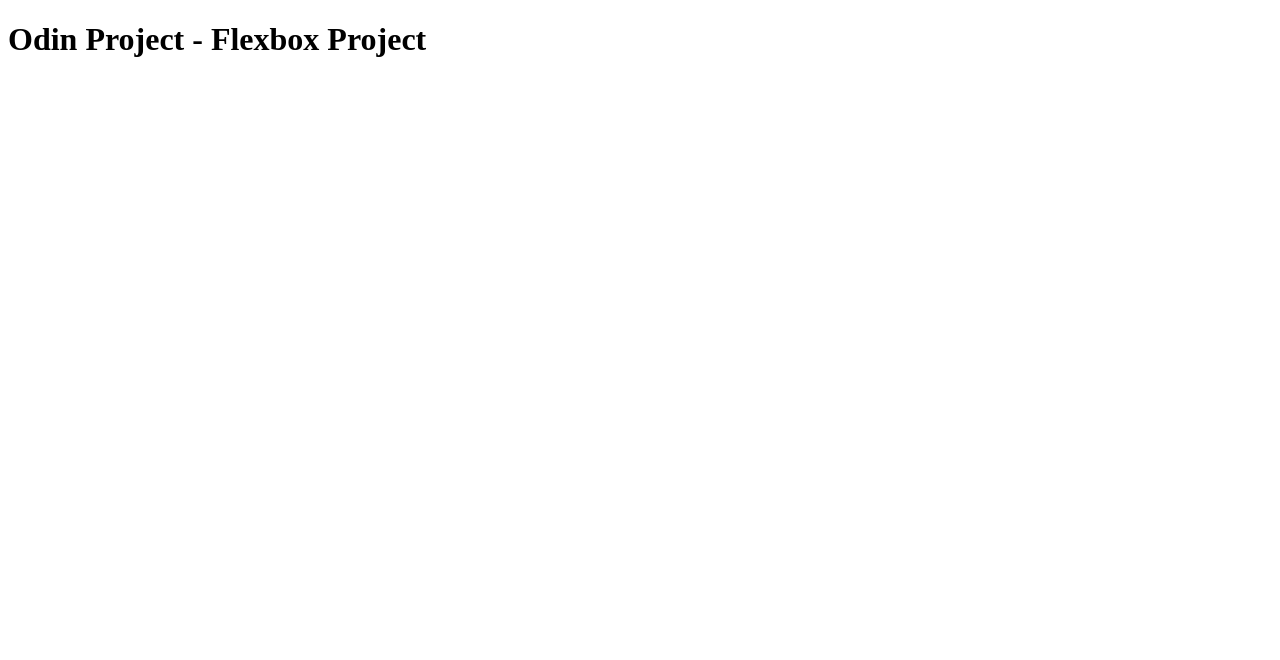
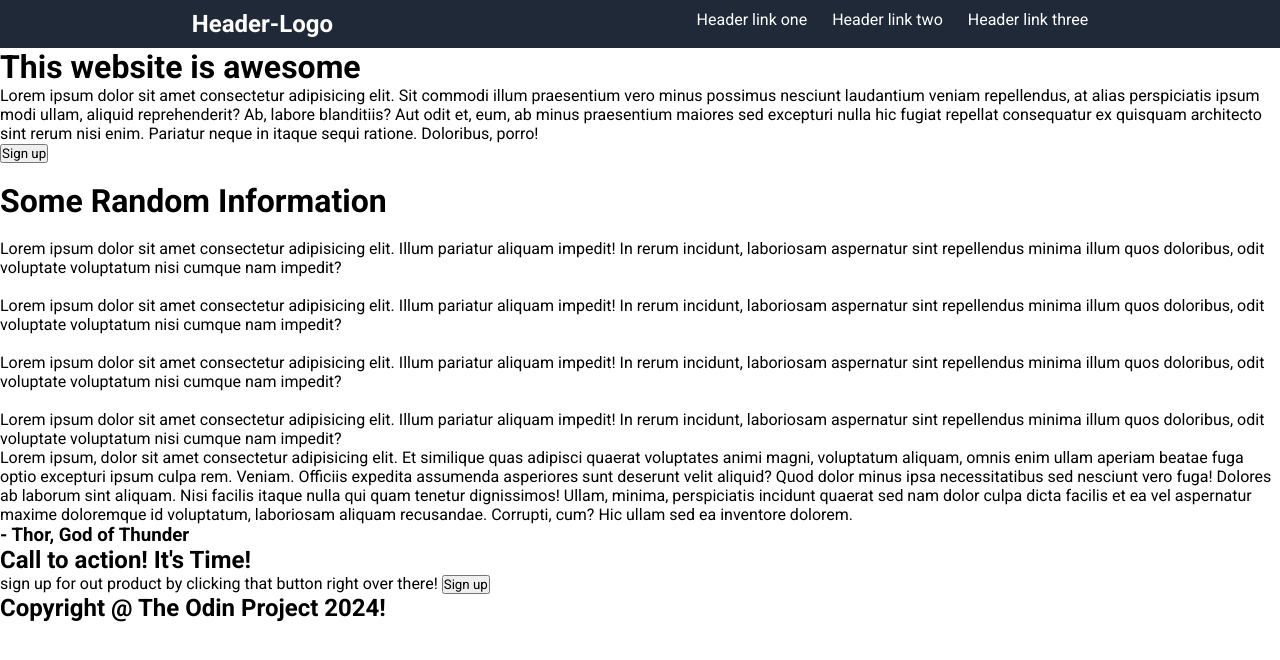
Before and after one commit to PavanCodes05/Css-flexbox, a plain HTML site: page index.html in a window 1280 px wide. Drawn offline with Linux system fonts and the light colour scheme.

Commit message:
HTML For all, CSS For Navbar
Every HTML component has been created and the CSS styling for the
Navbar has been completed.

```diff
--- a/index.html
+++ b/index.html
@@ -7,6 +7,74 @@
     <link rel="stylesheet" href="./style.css">
 </head>
 <body>
-    <h1>Odin Project - Flexbox Project</h1>
+    <div class="header">
+        <div class="nav-bar">
+            <h2>Header-Logo</h2>
+
+            <ul>
+                <li>Header link one</li>
+                <li>Header link two</li>
+                <li>Header link three</li>
+            </ul>
+        </div>
+        <div class="hero">
+           <div class="left">
+                <h1>This website is awesome</h1>
+                <p>
+                    Lorem ipsum dolor sit amet consectetur adipisicing elit. Sit commodi illum praesentium vero minus possimus nesciunt laudantium veniam repellendus, at alias perspiciatis ipsum modi ullam, aliquid reprehenderit? Ab, labore blanditiis?
+                    Aut odit et, eum, ab minus praesentium maiores sed excepturi nulla hic fugiat repellat consequatur ex quisquam architecto sint rerum nisi enim. Pariatur neque in itaque sequi ratione. Doloribus, porro!
+                </p>
+                <button>
+                    Sign up
+                </button>
+           </div>
+
+           <div class="right">
+                <div class="image-section">
+                    <img src="" alt="">
+                </div>
+           </div>
+        </div>
+    </div>
+
+    <div class="information">
+        <h1>Some Random Information</h1>
+
+        <div class="boxes">
+            <img>
+            <p>Lorem ipsum dolor sit amet consectetur adipisicing elit. Illum pariatur aliquam impedit! In rerum incidunt, laboriosam aspernatur sint repellendus minima illum quos doloribus, odit voluptate voluptatum nisi cumque nam impedit?</p><img>
+
+            <img>
+            <p>Lorem ipsum dolor sit amet consectetur adipisicing elit. Illum pariatur aliquam impedit! In rerum incidunt, laboriosam aspernatur sint repellendus minima illum quos doloribus, odit voluptate voluptatum nisi cumque nam impedit?</p><img>
+
+            <img>
+            <p>Lorem ipsum dolor sit amet consectetur adipisicing elit. Illum pariatur aliquam impedit! In rerum incidunt, laboriosam aspernatur sint repellendus minima illum quos doloribus, odit voluptate voluptatum nisi cumque nam impedit?</p>
+
+            <img>
+            <p>Lorem ipsum dolor sit amet consectetur adipisicing elit. Illum pariatur aliquam impedit! In rerum incidunt, laboriosam aspernatur sint repellendus minima illum quos doloribus, odit voluptate voluptatum nisi cumque nam impedit?</p>
+        </div>
+    </div>
+
+    <div class="quote">
+        <span>
+            Lorem ipsum, dolor sit amet consectetur adipisicing elit. Et similique quas adipisci quaerat voluptates animi magni, voluptatum aliquam, omnis enim ullam aperiam beatae fuga optio excepturi ipsum culpa rem. Veniam.
+            Officiis expedita assumenda asperiores sunt deserunt velit aliquid? Quod dolor minus ipsa necessitatibus sed nesciunt vero fuga! Dolores ab laborum sint aliquam. Nisi facilis itaque nulla qui quam tenetur dignissimos!
+            Ullam, minima, perspiciatis incidunt quaerat sed nam dolor culpa dicta facilis et ea vel aspernatur maxime doloremque id voluptatum, laboriosam aliquam recusandae. Corrupti, cum? Hic ullam sed ea inventore dolorem.
+        </span>
+        <h3>- Thor, God of Thunder</h3>
+    </div>
+
+    <div class="cta">
+        <h2>Call to action! It's Time!</h2>
+        <span>sign up for out product by clicking that button right over there!</span>
+
+        <button>
+            Sign up
+        </button>
+    </div>
+
+    <div class="footer">
+        <h2>Copyright @ The Odin Project 2024!</h2>
+    </div>
 </body>
 </html>
--- a/style.css
+++ b/style.css
@@ -0,0 +1,26 @@
+@import url('https://fonts.googleapis.com/css2?family=Roboto:ital,wght@0,100;0,300;0,400;0,500;0,700;0,900;1,100;1,300;1,400;1,500;1,700;1,900&display=swap');
+* {
+    box-sizing: border-box;
+    margin: 0;
+    padding: 0;
+    font-family: "Roboto", serif;
+}
+
+.header {
+    display: flex;
+    flex-direction: column;
+}
+
+.header .nav-bar {
+    background-color: #1F2937;
+    display: flex;
+    justify-content: space-around;
+    color: white;
+    padding: 10px;
+}
+
+ul {
+    display: flex;
+    list-style: none;
+    gap: 25px;
+}
```
Also changed, not shown: 1 other file.
